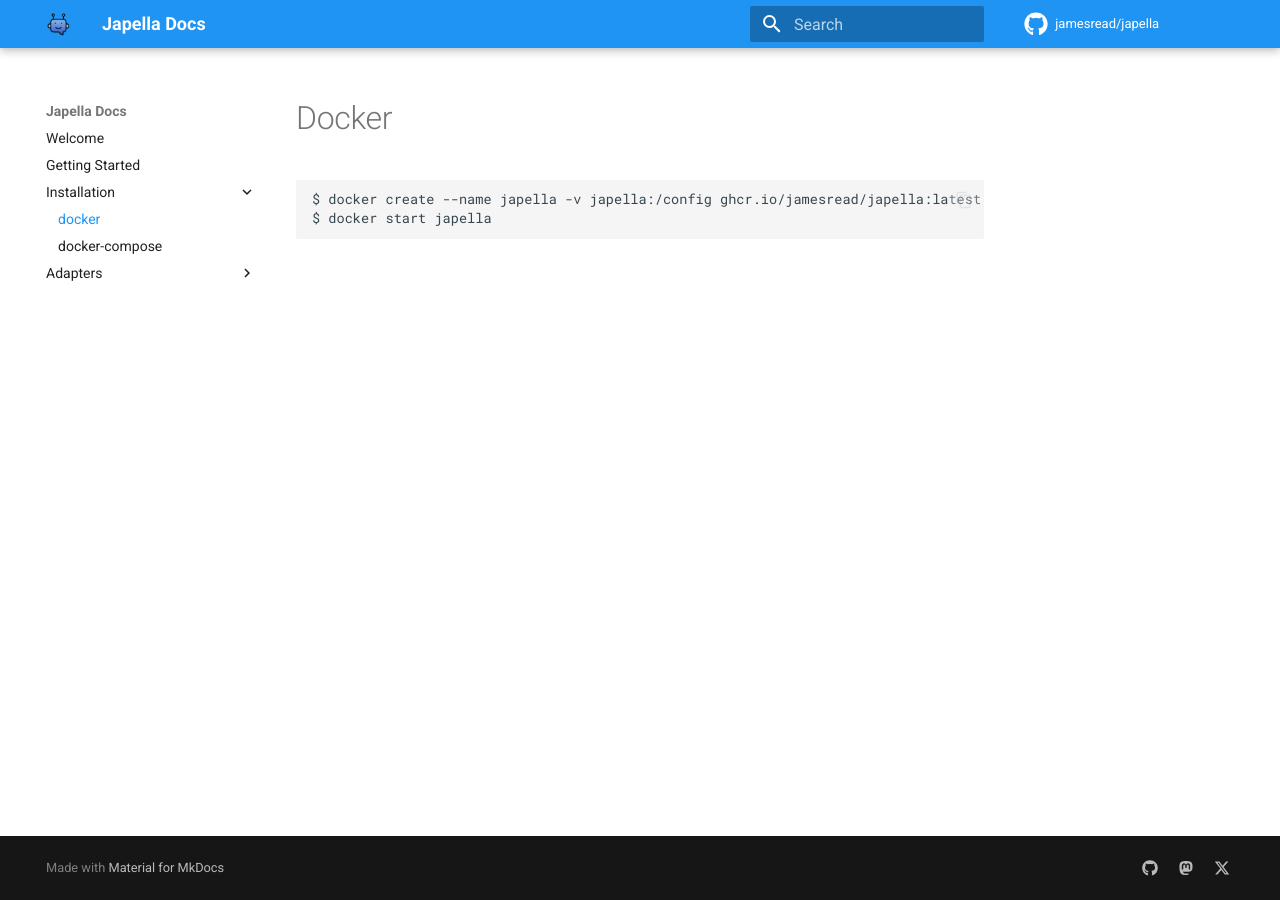
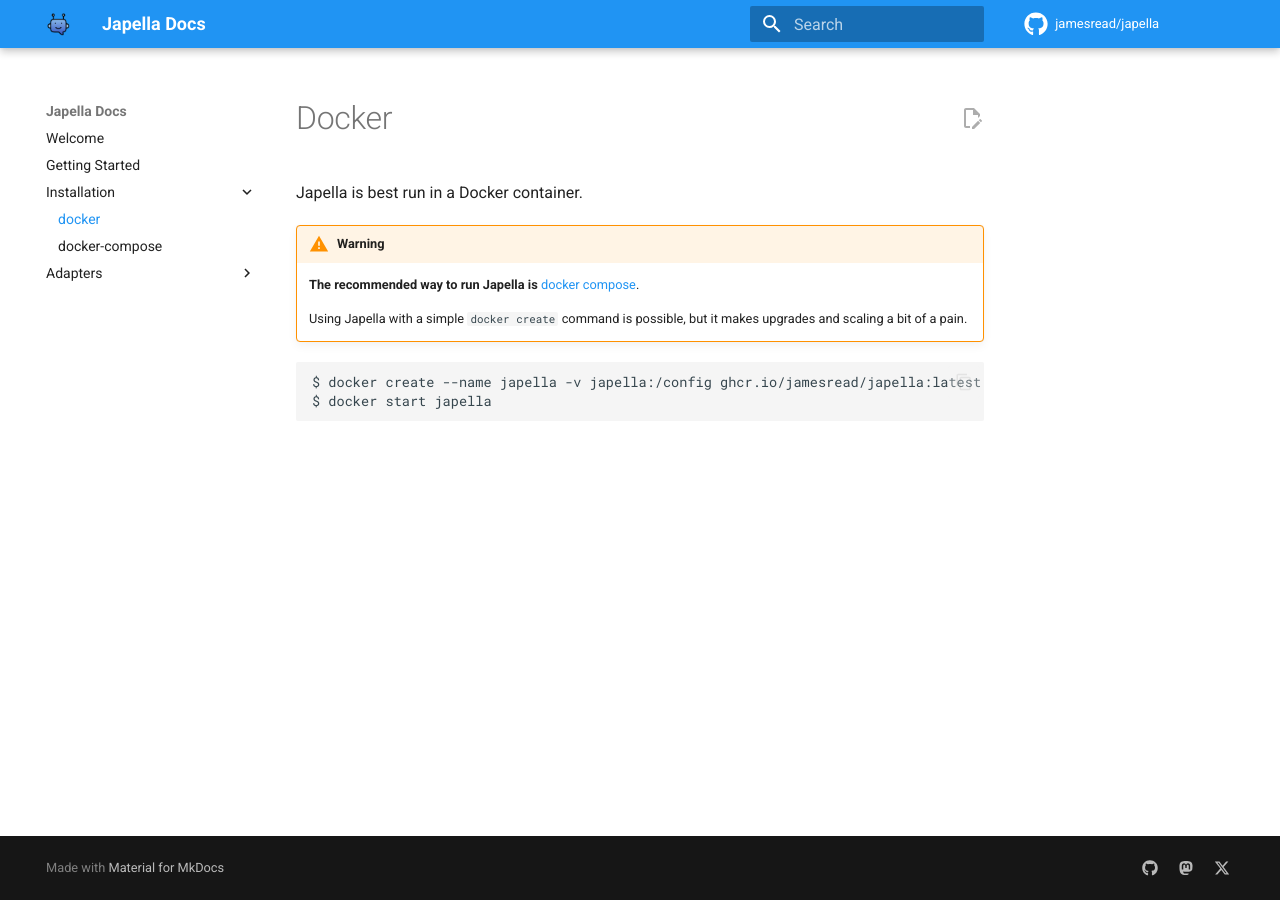
Before and after one commit to jamesread/Japella, an MkDocs documentation site: the page built from docs/installation/docker.md, in a window 1280 px wide. Built offline with MkDocs 1.6.1 and Material for MkDocs 9.7.7, drawn with Linux system fonts in a browser that asks for light colours; comment, search, counter and statistics services are not loaded.

Commit message:
docs: Some actual install instructions

````diff
--- a/docs/installation/docker.md
+++ b/docs/installation/docker.md
@@ -1,4 +1,12 @@
 # Docker
+
+Japella is best run in a Docker container.
+
+!!! warning
+    **The recommended way to run Japella is** [docker compose](docker-compose.md).
+
+	Using Japella with a simple `docker create` command is possible, but it makes upgrades and scaling a bit of a pain.
+
 
 ```bash
 $ docker create --name japella -v japella:/config ghcr.io/jamesread/japella:latest
--- a/mkdocs.yml
+++ b/mkdocs.yml
@@ -8,7 +8,16 @@
 strict: true
 
 markdown_extensions:
+  - admonition
   - codehilite
+  - pymdownx.highlight:
+      anchor_linenums: true
+      line_spans: __span
+      pygments_lang_class: true
+  - pymdownx.details
+  - pymdownx.inlinehilite
+  - pymdownx.snippets
+  - pymdownx.superfences
   - toc:
       permalink: true
 
@@ -25,6 +34,8 @@
     - search.share
     - content.code.copy
     - content.code.download
+    - content.action.edit
+    - content.action.meta
   palette:
     primary: blue
     accent: light-blue
````
Also changed, not shown: docs/adapters/discord.md (+9 -0 lines), docs/adapters/index.md (+3 -1 lines), docs/adapters/telegram.md (+7 -0 lines), docs/gettingStarted.md (+2 -0 lines).
